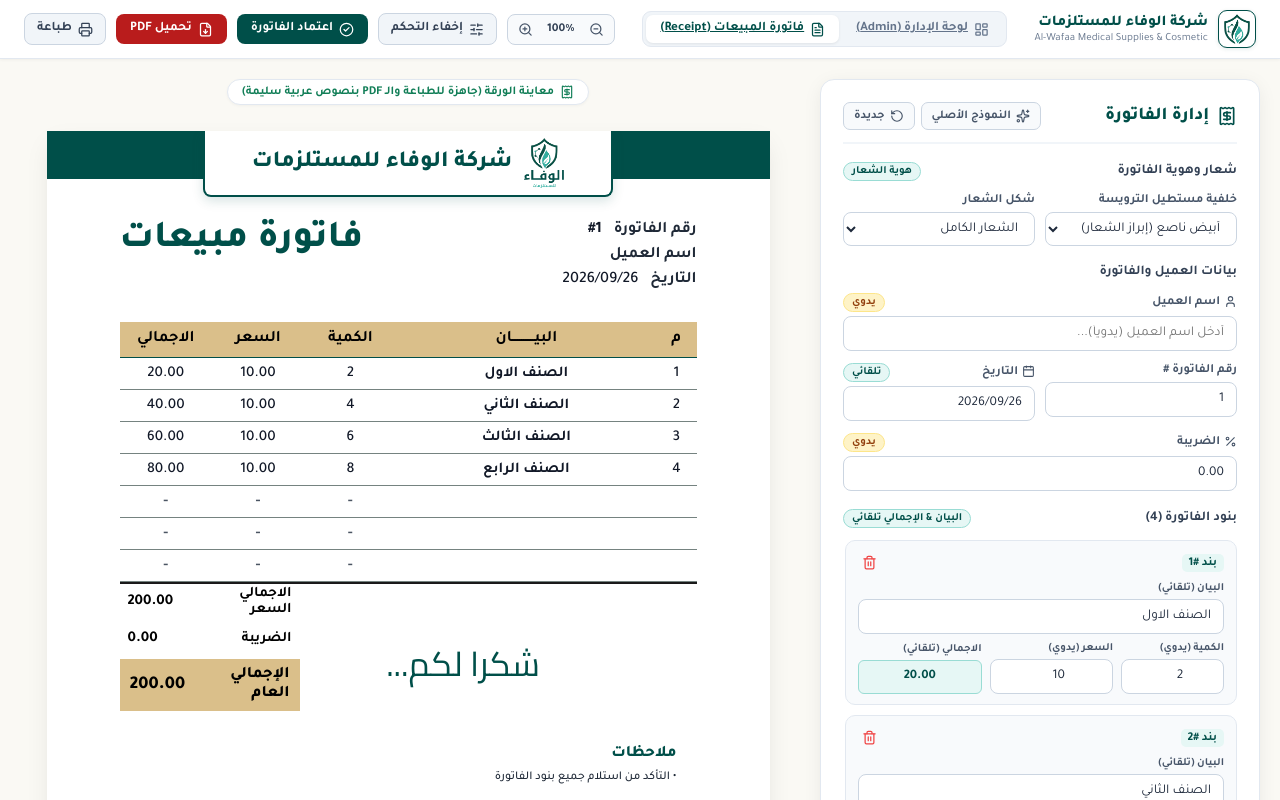
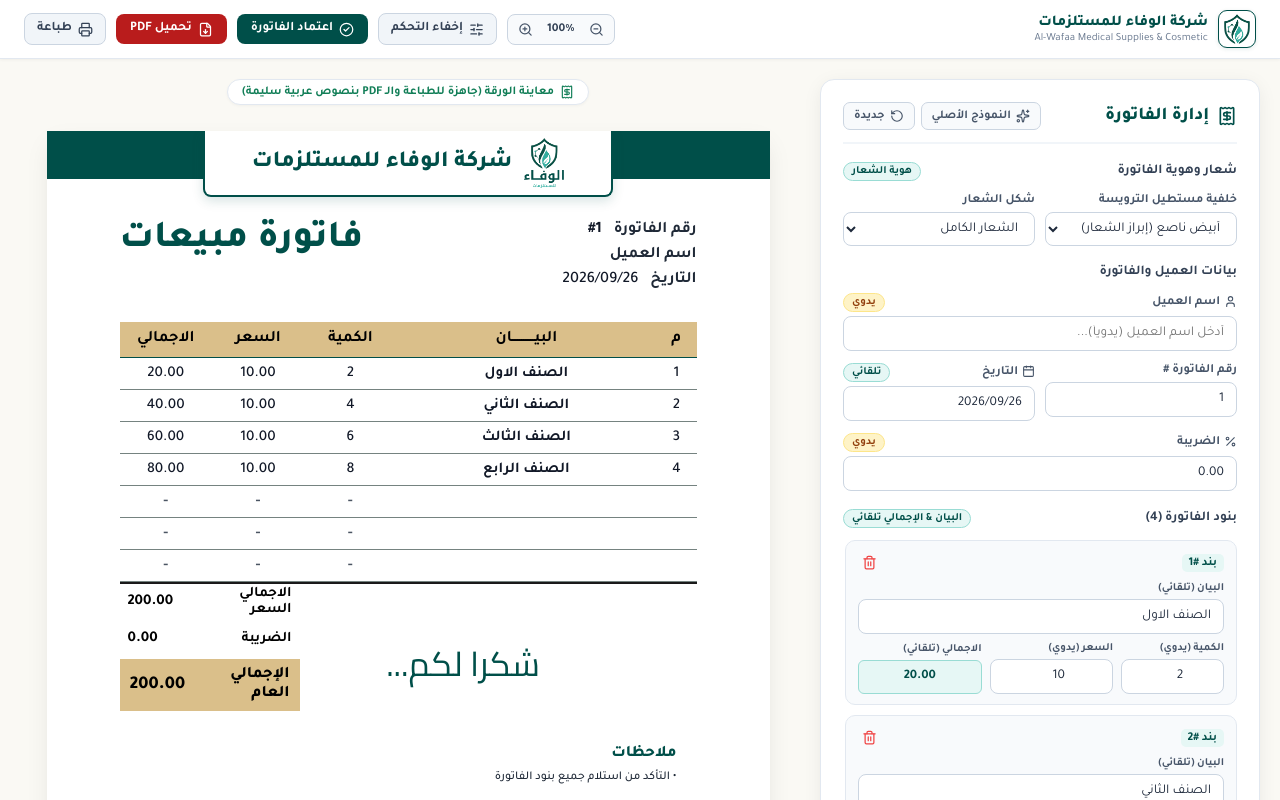
Before and after one commit to meselhy2003-svg/-receipt-system, a React (Vite) app: page /receipt in a window 1280 px wide. Shown: the top 800 px of the page. Built offline with nearby package versions, Linux system fonts and the light colour scheme.

Commit message:
refactor: remove route switcher tabs from navbar

```diff
--- a/src/components/Navbar.jsx
+++ b/src/components/Navbar.jsx
@@ -1,8 +1,6 @@
 import React from "react";
-import { NavLink, useLocation, useNavigate } from "react-router-dom";
+import { useLocation, useNavigate } from "react-router-dom";
 import {
-  LayoutDashboard,
-  FileText,
   ZoomIn,
   ZoomOut,
   SlidersHorizontal,
@@ -40,29 +38,6 @@
           <span className="brand-title">شركة الوفاء للمستلزمات</span>
           <span className="brand-subtitle">Al-Wafaa Medical Supplies & Cosmetic</span>
         </div>
-      </div>
-
-      {/* Primary Route Switcher Tabs: /admin vs /receipt */}
-      <div className="view-mode-tabs-container">
-        <NavLink
-          to="/admin"
-          className={({ isActive }) =>
-            `view-tab-btn ${isActive ? "active" : ""}`
-          }
-        >
-          <LayoutDashboard size={15} />
-          <span>لوحة الإدارة (Admin)</span>
-        </NavLink>
-
-        <NavLink
-          to="/receipt"
-          className={({ isActive }) =>
-            `view-tab-btn ${isActive ? "active" : ""}`
-          }
-        >
-          <FileText size={15} />
-          <span>فاتورة المبيعات (Receipt)</span>
-        </NavLink>
       </div>
 
       <div className="navbar-controls">
```
